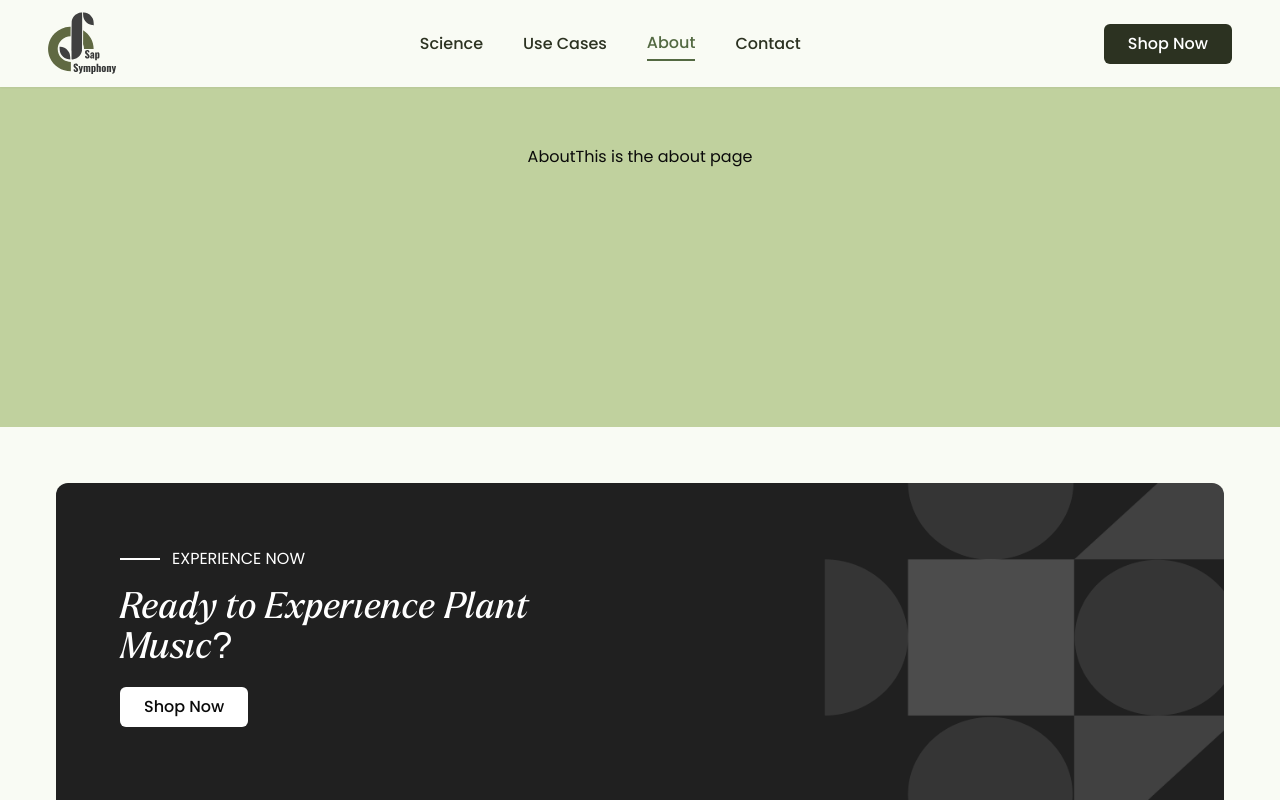
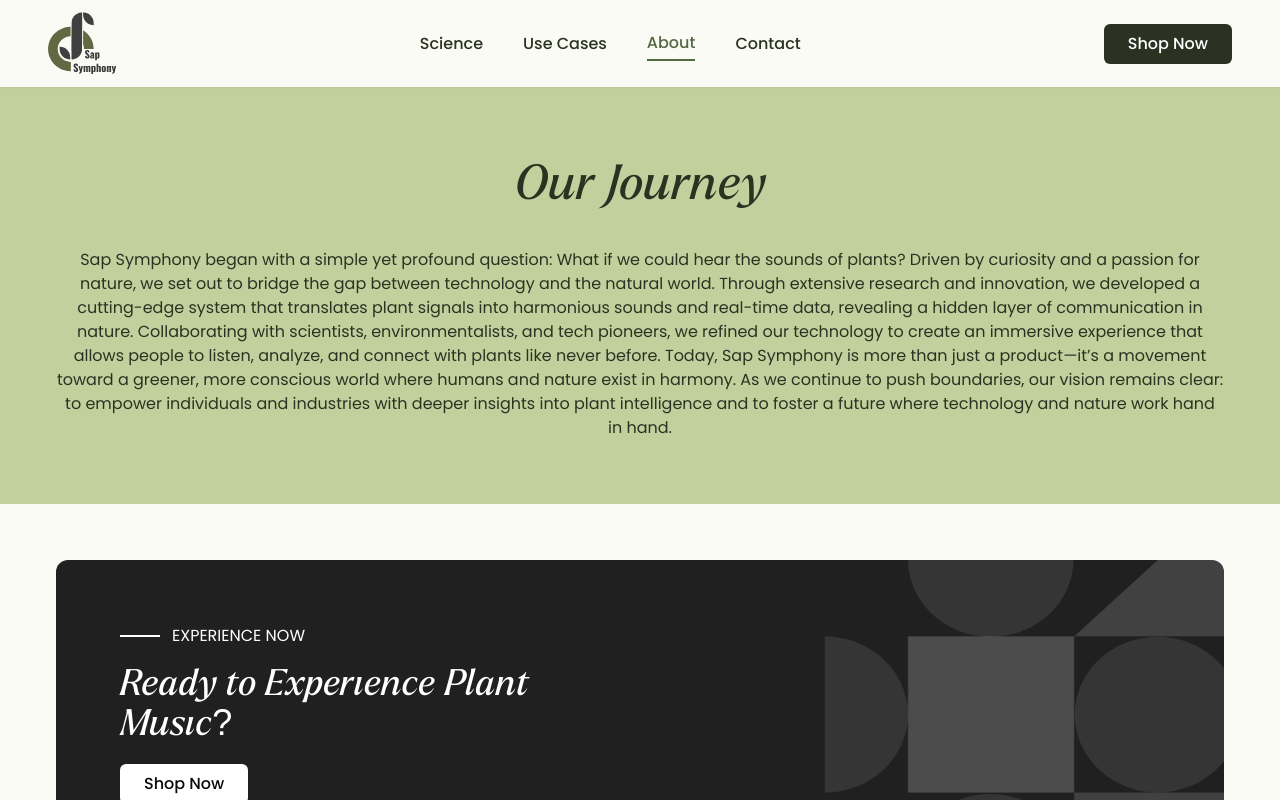
Before and after one commit to exionstech/sap-studio-frontend, a Next.js app: page /about in a window 1280 px wide. Shown: the top 800 px of the page. Built offline with nearby package versions, Linux system fonts and the light colour scheme.

Commit message:
refactor: enhance AboutHero component layout and content for improved presentation

```diff
--- a/src/app/(routes)/about/_components/about-hero.tsx
+++ b/src/app/(routes)/about/_components/about-hero.tsx
@@ -1,14 +1,14 @@
-import React from 'react'
+import React from "react";
 
 const AboutHero = () => {
   return (
-    <section className='w-full bg-green2 aspect-[2/3] md:aspect-[3/1] pb-[7rem]'>
-        <div className="h-full flex items-center justify-center">
-      <h1>About</h1>
-      <p>This is the about page</p>
+    <section className="w-full bg-green2 pt-24">
+      <div className="w-full max-w-screen-2xl px-5 md:px-14 h-full flex flex-col gap-10 items-center justify-center mx-auto py-16">
+        <h1 className="text-5xl text-green4 font-medium font-larken-demo">Our Journey</h1>
+        <p className="text-green4 text-center">Sap Symphony began with a simple yet profound question: What if we could hear the sounds of plants? Driven by curiosity and a passion for nature, we set out to bridge the gap between technology and the natural world. Through extensive research and innovation, we developed a cutting-edge system that translates plant signals into harmonious sounds and real-time data, revealing a hidden layer of communication in nature. Collaborating with scientists, environmentalists, and tech pioneers, we refined our technology to create an immersive experience that allows people to listen, analyze, and connect with plants like never before. Today, Sap Symphony is more than just a product—it’s a movement toward a greener, more conscious world where humans and nature exist in harmony. As we continue to push boundaries, our vision remains clear: to empower individuals and industries with deeper insights into plant intelligence and to foster a future where technology and nature work hand in hand.</p>
       </div>
     </section>
-  )
-}
+  );
+};
 
-export default AboutHero
+export default AboutHero;
```
